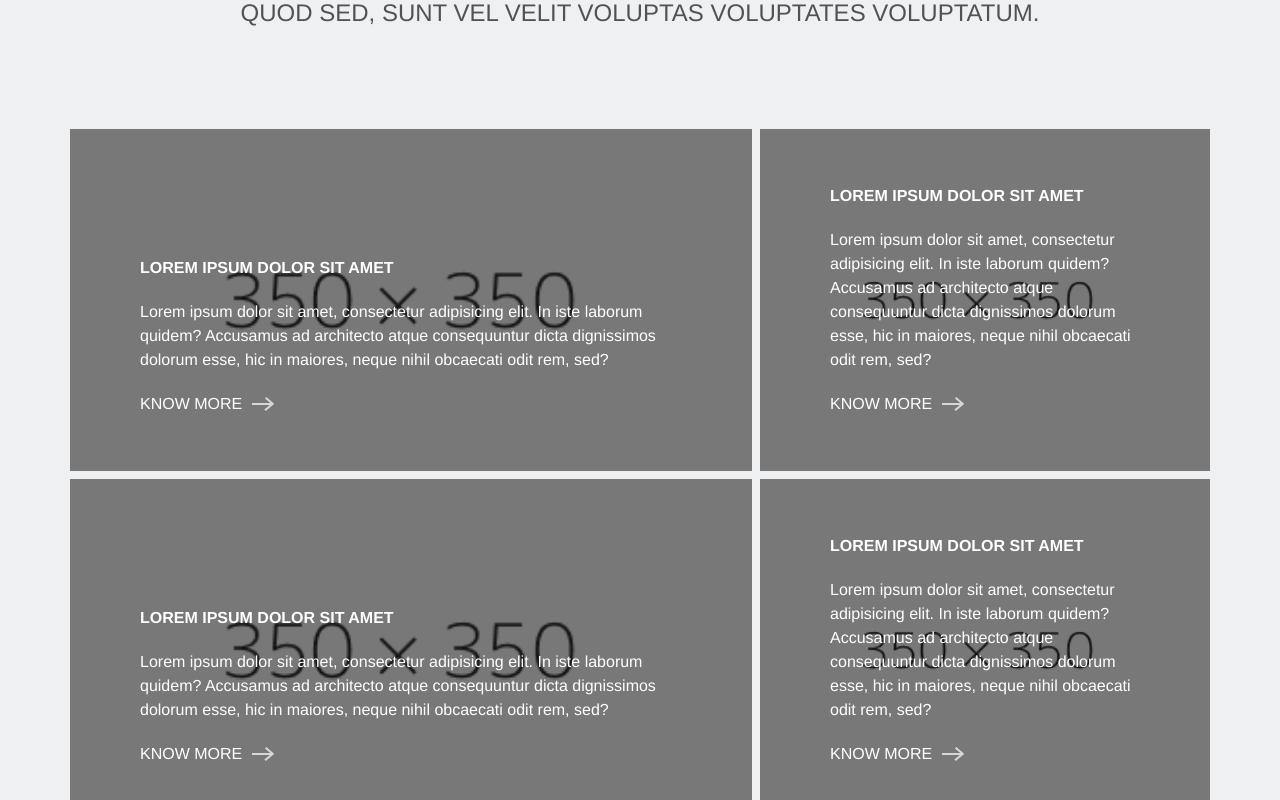
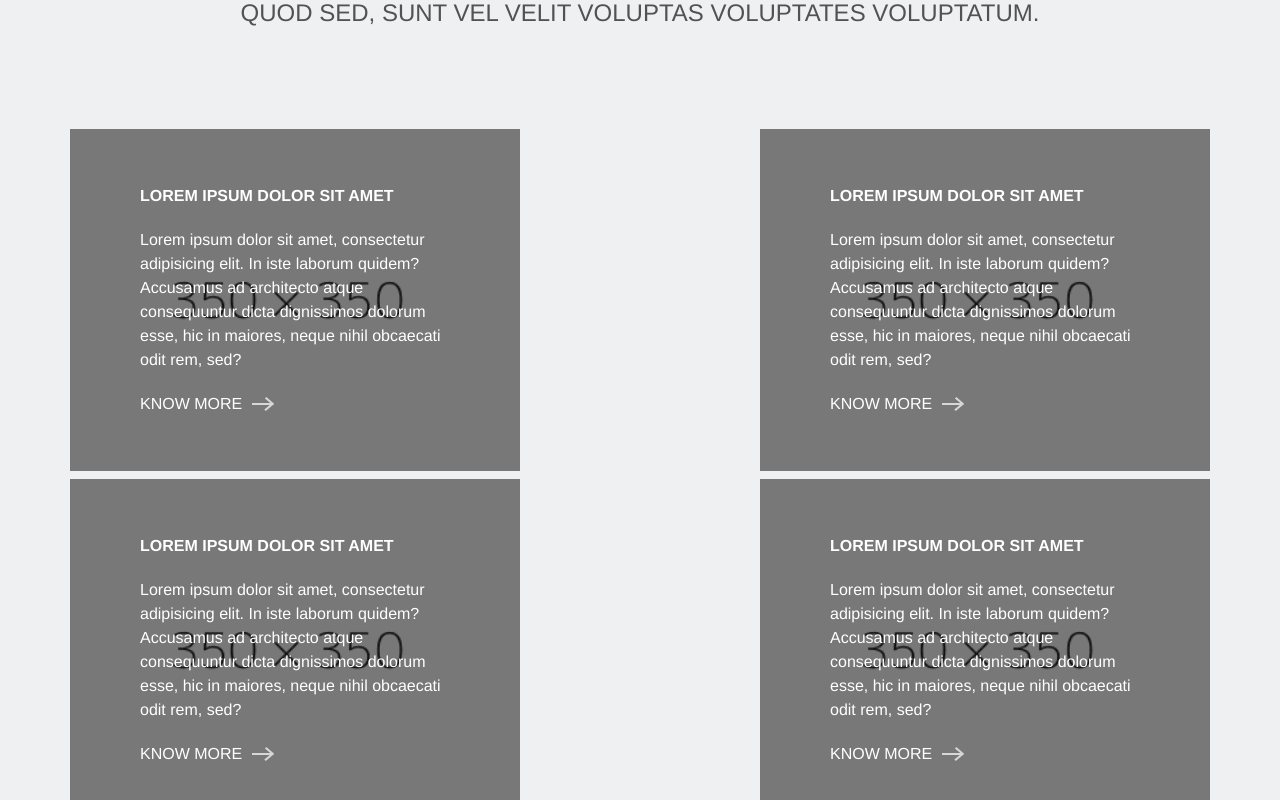
Before and after one commit to verstaulo/project, a React (Vite) app: page / in a window 1280 px wide. Shown: the part 3760-4560 px from the top of the page. Built offline with nearby package versions, Linux system fonts and the light colour scheme.

Commit message:
prettier + eslint tailwind

```diff
--- a/index.html
+++ b/index.html
@@ -1,9 +1,9 @@
-<!DOCTYPE html>
+<!doctype html>
 <html lang="en">
   <head>
     <meta charset="UTF-8" />
     <!-- <link rel="icon" type="image/svg+xml" href="" /> -->
-    <link rel="shortcut icon" href="#">
+    <link rel="shortcut icon" href="#" />
     <meta name="viewport" content="width=device-width, initial-scale=1.0" />
     <title>Project Name</title>
   </head>
--- a/package.json
+++ b/package.json
@@ -13,7 +13,8 @@
   },
   "dependencies": {
     "react": "^18.2.0",
-    "react-dom": "^18.2.0"
+    "react-dom": "^18.2.0",
+    "react-refresh": "^0.14.2"
   },
   "devDependencies": {
     "@types/react": "^18.2.66",
@@ -24,6 +25,7 @@
     "eslint-plugin-react": "^7.34.1",
     "eslint-plugin-react-hooks": "^4.6.0",
     "eslint-plugin-react-refresh": "^0.4.6",
+    "eslint-plugin-readable-tailwind": "^1.5.1",
     "husky": "^9.0.11",
     "lint-staged": "^15.2.4",
     "postcss": "^8.4.38",
--- a/src/components/AboutUs/index.jsx
+++ b/src/components/AboutUs/index.jsx
@@ -2,7 +2,7 @@ function AboutUs() {
   return (
     <section>
       <div className='container'>
-        <header className="sectionHeader">
+        <header className='sectionHeader'>
           <h2 className='sectionTitle'>О нас</h2>
           <p className='sectionSubTitle'>Lorem ipsum dolor sit amet event landing template</p>
         </header>
--- a/src/components/Advantages/index.jsx
+++ b/src/components/Advantages/index.jsx
@@ -25,7 +25,7 @@ const advantages = [
 function Advantages() {
   return (
     <section className='bg-secondary'>
-      <div className='container min-h-[20rem] text-center '>
+      <div className='container min-h-[20rem] text-center'>
         <header className='sectionHeader'>
           <h2 className='sectionTitle mb-8'>Наши преимущества</h2>
         </header>
--- a/src/components/FeaturedWorks/index.jsx
+++ b/src/components/FeaturedWorks/index.jsx
@@ -12,7 +12,13 @@ function FeaturedWorks() {
             vel velit voluptas voluptates voluptatum.
           </p>
         </header>
-        <ul className='grid [grid-template-columns:_repeat(auto-fit,_minmax(350px,_1fr))] gap-4'>
+        <ul
+          className={`
+          grid gap-4
+
+          [grid-template-columns:_repeat(auto-fit,_minmax(350px,_1fr))]
+        `}
+        >
           {Array.from({ length: 6 }).map((_, i) => (
             <li key={i}>
               <img src={defaultImg} alt='ourwork' className='w-full object-cover' />
--- a/src/components/Header/Logo/index.jsx
+++ b/src/components/Header/Logo/index.jsx
@@ -1,8 +1,8 @@
-import logo from "@/assets/logo.png"
+import logo from '@/assets/logo.png'
 function Logo() {
   return (
-    <div className="max-w-[7rem] max-h-[3rem]">
-      <img src={logo} alt='logo' className="h-full object-fill" />
+    <div className='max-h-[3rem] max-w-[7rem]'>
+      <img src={logo} alt='logo' className='h-full object-fill' />
     </div>
   )
 }
--- a/src/components/Header/Nav/index.jsx
+++ b/src/components/Header/Nav/index.jsx
@@ -11,9 +11,9 @@ function Nav() {
       className='relative flex size-[1.875rem] cursor-pointer flex-col justify-center gap-1'
       onClick={handleClick}
     >
-      <div className={cn + (open ? ' absolute top-1/2 rotate-45' : '')}></div>
-      <div className={cn + (open ? ' opacity-0' : '')}></div>
-      <div className={cn + (open ? ' absolute top-1/2 -rotate-45' : '')}></div>
+      <div className={cn + (open ? 'absolute top-1/2 rotate-45' : '')}></div>
+      <div className={cn + (open ? 'opacity-0' : '')}></div>
+      <div className={cn + (open ? 'absolute top-1/2 -rotate-45' : '')}></div>
     </div>
   )
 }
--- a/src/components/Header/index.jsx
+++ b/src/components/Header/index.jsx
@@ -4,9 +4,9 @@ import Nav from '@/components/Header/Nav/index.jsx'
 function Header() {
   return (
     <header className='py-14'>
-      <div className='container flex justify-between items-center'>
+      <div className='container flex items-center justify-between'>
         <Logo />
-        <Nav/>
+        <Nav />
       </div>
     </header>
   )
--- a/src/components/Hero/index.jsx
+++ b/src/components/Hero/index.jsx
@@ -1,16 +1,30 @@
 function Hero() {
   return (
-    <main className="py-[7rem]">
-      <div className='container flex min-h-[40rem] flex-col items-center justify-center text-neutral-600'>
+    <main className='py-[7rem]'>
+      <div
+        className={`
+          container flex min-h-[40rem] flex-col items-center justify-center text-neutral-600
+        `}
+      >
         <h1
-          className='font-montserrat mb-[9rem] text-center text-[46px] font-bold
-        uppercase [text-shadow:_7px_10px_6px_#d4d4d4] leading-snug'
+          className={`
+            mb-[9rem] text-center font-montserrat text-[46px] font-bold uppercase leading-snug
+
+            [text-shadow:_7px_10px_6px_#d4d4d4]
+          `}
         >
           Say hello to <span className='inline-block bg-[#76F4EA]'>shopno!</span>
           <br />
           <span className='inline-block bg-[#76F4EA] px-1'>Agency</span> corporate shopno team
         </h1>
-        <button className='font-montserrat hover:bg-neutral-300 border-[2px] border-neutral-500 px-[3rem] py-[0.8rem] uppercase tracking-widest'>
+        <button
+          className={`
+            border-[2px] border-neutral-500 px-[3rem] py-[0.8rem] font-montserrat uppercase
+            tracking-widest
+
+            hover:bg-neutral-300
+          `}
+        >
           contact us
         </button>
       </div>
--- a/src/components/OurServices/index.jsx
+++ b/src/components/OurServices/index.jsx
@@ -27,18 +27,26 @@ function OurServices() {
   )
 }
 
-// eslint-disable-next-line react/prop-types
 function ServiceCard({ size }) {
   const [open, setOpen] = useState(false)
   const handleClick = () => setOpen(!open)
   return (
     <div
-      className={
-        'font-merriweather min-w-[21.875rem] basis-[450px] bg-[url(@/assets/350x350.png)] bg-cover bg-center bg-no-repeat max-[969px]:flex-grow' +
-        (size === 'big' ? ' min-[969px]:flex-grow' : ' min-[969px]:flex-shrink')
-      }
+      className={`
+        min-w-[21.875rem] basis-[450px] bg-[url(@/assets/350x350.png)] bg-cover bg-center
+        bg-no-repeat font-merriweather
+
+        max-[969px]:flex-grow
+      `}
     >
-      <div className='relative flex h-full flex-col justify-end overflow-hidden bg-neutral-800/50 px-[70px] py-[55px] text-white'>
+      <div
+        className={`
+          relative flex h-full flex-col justify-end overflow-hidden bg-neutral-800/50 px-[70px]
+          py-[55px] text-white
+
+          ${size === 'big' ? 'min-[969px]:flex-grow' : 'min-[969px]:flex-shrink'}
+        `}
+      >
         <h3 className='pb-5 font-bold uppercase'>Lorem ipsum dolor sit amet</h3>
         <p className='pb-5'>
           Lorem ipsum dolor sit amet, consectetur adipisicing elit. In iste laborum quidem?
@@ -50,9 +58,10 @@ function ServiceCard({ size }) {
         </button>
         {open && (
           <div
-            className={
-              'absolute left-0 top-0 flex h-full w-full flex-col bg-emerald-300 px-[70px] py-[55px] text-black'
-            }
+            className={`
+              absolute left-0 top-0 flex h-full w-full flex-col bg-emerald-300 px-[70px] py-[55px]
+              text-black
+            `}
           >
             <h3 className='pb-5 font-bold uppercase'>Lorem ipsum dolor sit amet</h3>
             <p className='flex-grow pb-5'>
```
Also changed, not shown: src/components/App.jsx (+10 -8 lines), .eslintrc.cjs, 2 other files (tests, documents, lock files or other folders).
